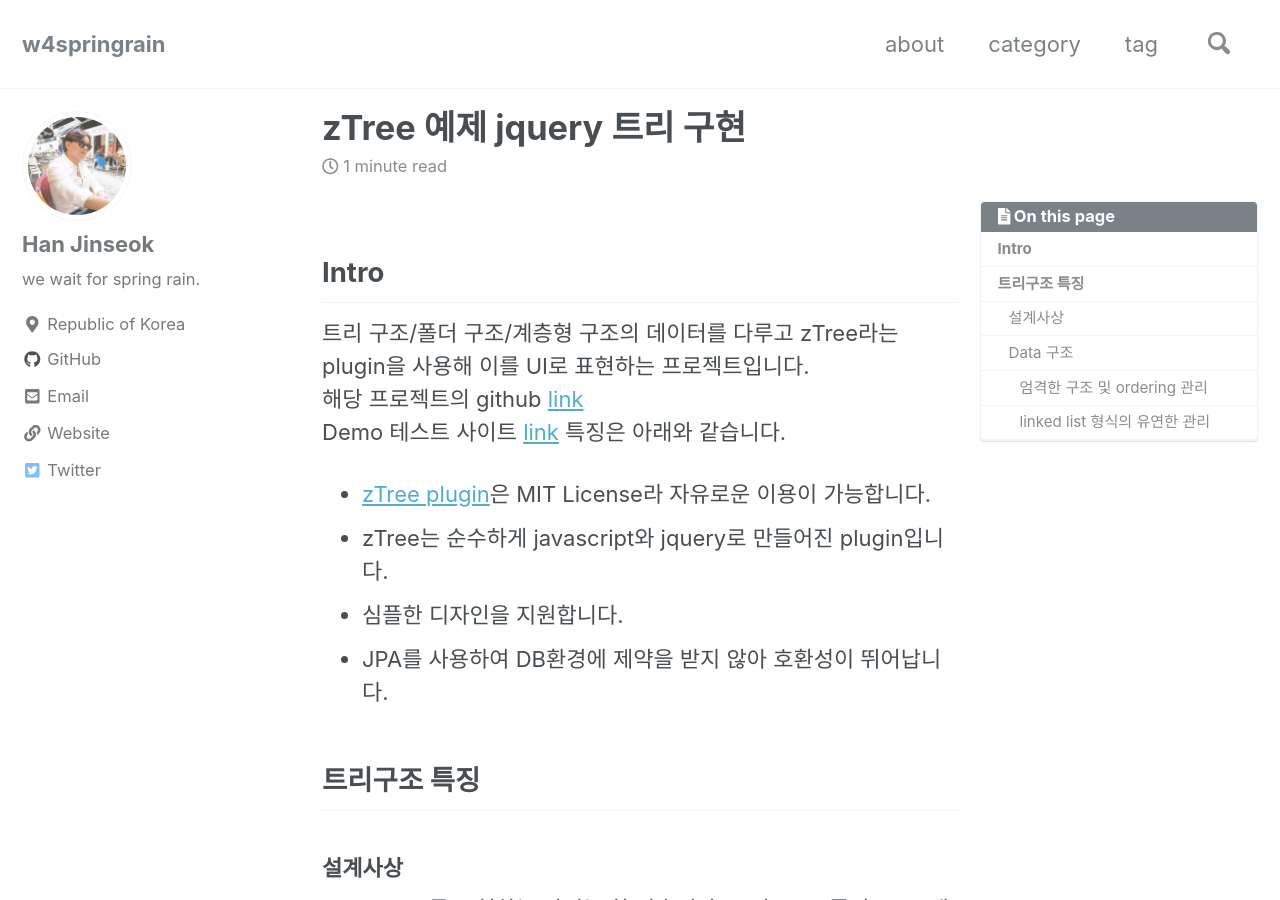
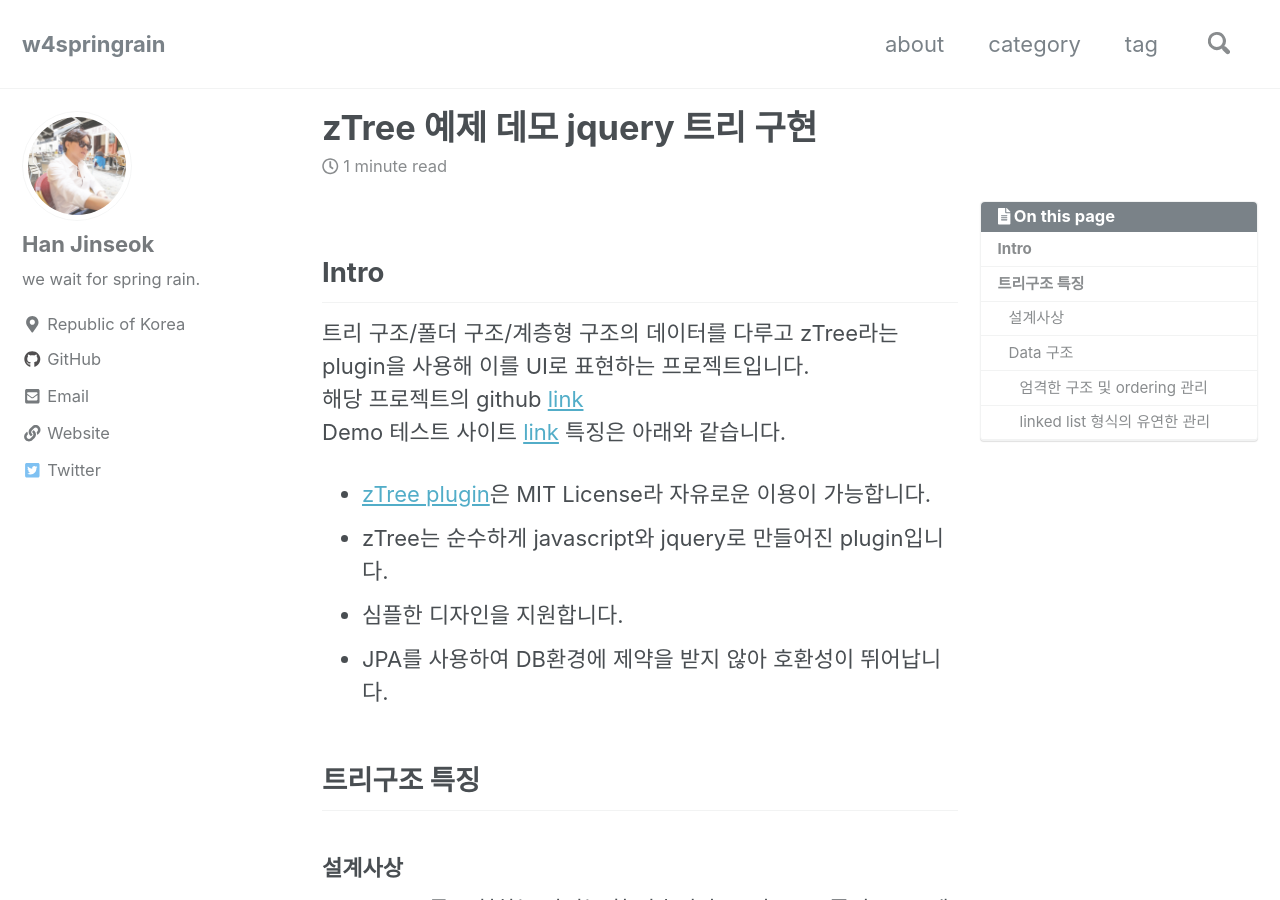
Before and after one commit to moregorenine/moregorenine.github.io, a Jekyll site: the page built from _posts/toyproject/2018-11-16-tree-structure-ztree.md, in a window 1280 px wide and 900 px high. Built offline with Jekyll 4.4.1, drawn with Linux system fonts in a browser that asks for light colours; nearby versions of some CDN libraries; comment, search, counter and statistics services are not loaded; a style sheet for code colours, icons or effects is not loaded.

Commit message:
Update 2018-11-16-tree-structure-ztree.md

```diff
--- a/_posts/toyproject/2018-11-16-tree-structure-ztree.md
+++ b/_posts/toyproject/2018-11-16-tree-structure-ztree.md
@@ -1,11 +1,12 @@
 ---
-title: "zTree 예제 jquery 트리 구현"
+title: "zTree 예제 데모 jquery 트리 구현"
 excerpt: "트리 구조/폴더 구조/계층형 구조... 형태의 데이타를 다루고 화면에 표현하는 프로젝트"
 categories:
   - toyproject
 tags:
   - toyproject
   - JPA
+  - zTree
 last_modified_at: 2018-12-11T00:00:00+09:00
 toc: true
 toc_sticky: true
```
